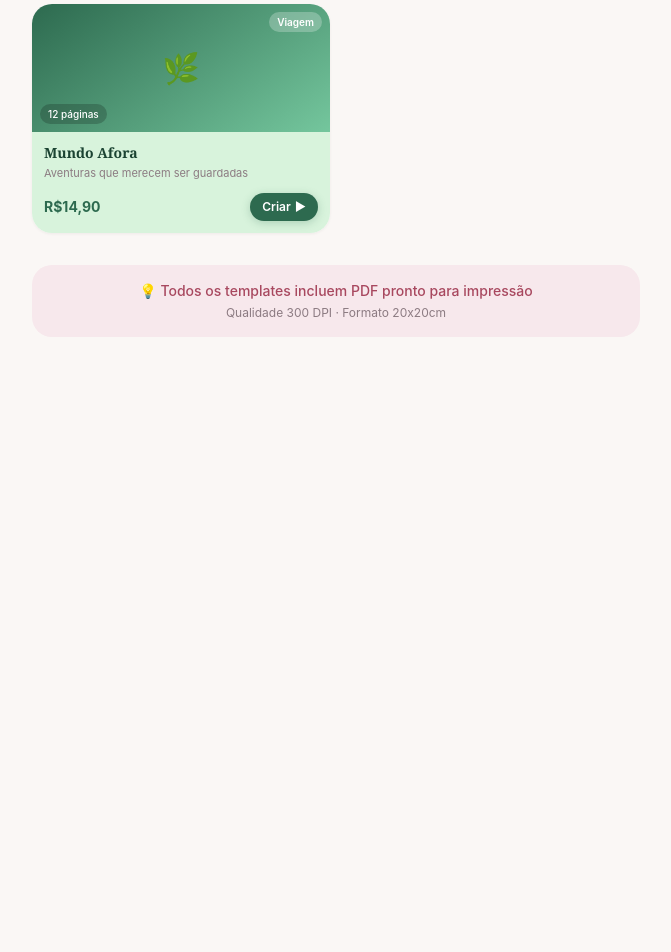
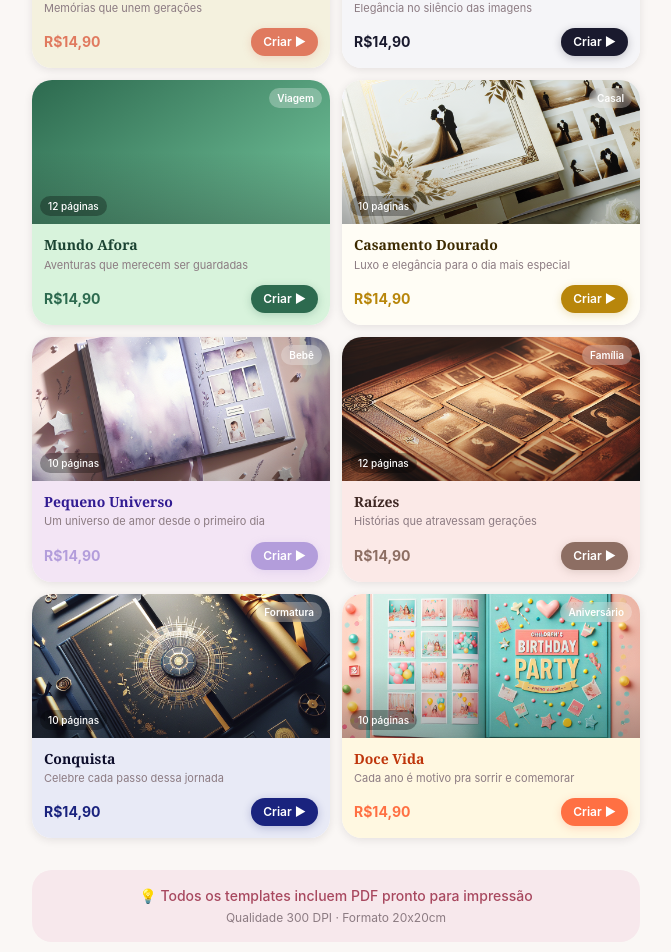
Before and after one commit to MewtoAI/momentu, a Next.js app: page /templates in a window 1280 px wide. Shown: the part 711-1663 px from the top of the page, without its empty margins (304-975 px from the left). Before the commit the page ends 1112 px from the top, so only its background shows below. Built offline with nearby package versions, Linux system fonts and the light colour scheme.

Commit message:
fix: galeria com 10 templates + thumbnails reais DALL-E + filtros formatura/aniversário

```diff
--- a/components/templates-gallery.tsx
+++ b/components/templates-gallery.tsx
@@ -2,8 +2,10 @@
 
 import { useState } from 'react'
 import Link from 'next/link'
+import Image from 'next/image'
 
 const TEMPLATES = [
+  // ── ORIGINAIS ──
   {
     slug: 'amor-infinito',
     name: 'Amor Infinito',
@@ -11,12 +13,12 @@ const TEMPLATES = [
     themeLabel: 'Casal',
     pages: 10,
     price: 'R$14,90',
-    icon: '❤️',
     gradientFrom: '#C9184A',
     gradientTo: '#FF758F',
     bgAccent: '#FFF0F3',
     textAccent: '#2D0914',
     description: 'Para eternizar sua história de amor',
+    thumbnail: null,
   },
   {
     slug: 'primeiro-sorriso',
@@ -25,12 +27,12 @@ const TEMPLATES = [
     themeLabel: 'Bebê',
     pages: 12,
     price: 'R$14,90',
-    icon: '🍼',
     gradientFrom: '#B5D8CC',
     gradientTo: '#F9C9D4',
     bgAccent: '#FEF9EF',
     textAccent: '#3A4A45',
     description: 'Do primeiro dia ao primeiro ano',
+    thumbnail: null,
   },
   {
     slug: 'nossa-familia',
@@ -39,12 +41,12 @@ const TEMPLATES = [
     themeLabel: 'Família',
     pages: 10,
     price: 'R$14,90',
-    icon: '🏡',
     gradientFrom: '#E07A5F',
     gradientTo: '#F2CC8F',
     bgAccent: '#F4F1DE',
     textAccent: '#3D405B',
     description: 'Memórias que unem gerações',
+    thumbnail: null,
   },
   {
     slug: 'instante',
@@ -53,12 +55,12 @@ const TEMPLATES = [
     themeLabel: 'Minimalista',
     pages: 8,
     price: 'R$14,90',
-    icon: '🖤',
     gradientFrom: '#1A1A2E',
     gradientTo: '#4A4A6E',
     bgAccent: '#F5F5F8',
     textAccent: '#1A1A2E',
     description: 'Elegância no silêncio das imagens',
+    thumbnail: null,
   },
   {
     slug: 'mundo-afora',
@@ -67,68 +69,151 @@ const TEMPLATES = [
     themeLabel: 'Viagem',
     pages: 12,
     price: 'R$14,90',
-    icon: '🌿',
     gradientFrom: '#2D6A4F',
     gradientTo: '#74C69D',
     bgAccent: '#D8F3DC',
     textAccent: '#1B4332',
     description: 'Aventuras que merecem ser guardadas',
+    thumbnail: null,
+  },
+  // ── NOVOS ──
+  {
+    slug: 'casamento-dourado',
+    name: 'Casamento Dourado',
+    theme: 'casal' as const,
+    themeLabel: 'Casal',
+    pages: 10,
+    price: 'R$14,90',
+    gradientFrom: '#B8860B',
+    gradientTo: '#F5DEB3',
+    bgAccent: '#FFFDF5',
+    textAccent: '#3D2B00',
+    description: 'Luxo e elegância para o dia mais especial',
+    thumbnail: '/templates/casamento-dourado/thumbnail.jpg',
+  },
+  {
+    slug: 'pequeno-universo',
+    name: 'Pequeno Universo',
+    theme: 'bebe' as const,
+    themeLabel: 'Bebê',
+    pages: 10,
+    price: 'R$14,90',
+    gradientFrom: '#B39DDB',
+    gradientTo: '#E1BEE7',
+    bgAccent: '#F3E5F5',
+    textAccent: '#311B92',
+    description: 'Um universo de amor desde o primeiro dia',
+    thumbnail: '/templates/pequeno-universo/thumbnail.jpg',
+  },
+  {
+    slug: 'raizes',
+    name: 'Raízes',
+    theme: 'familia' as const,
+    themeLabel: 'Família',
+    pages: 12,
+    price: 'R$14,90',
+    gradientFrom: '#8D6E63',
+    gradientTo: '#D7CCC8',
+    bgAccent: '#FBE9E7',
+    textAccent: '#3E2723',
+    description: 'Histórias que atravessam gerações',
+    thumbnail: '/templates/raizes/thumbnail.jpg',
+  },
+  {
+    slug: 'conquista',
+    name: 'Conquista',
+    theme: 'formatura' as const,
+    themeLabel: 'Formatura',
+    pages: 10,
+    price: 'R$14,90',
+    gradientFrom: '#1A237E',
+    gradientTo: '#C9A84C',
+    bgAccent: '#E8EAF6',
+    textAccent: '#0D0D2B',
+    description: 'Celebre cada passo dessa jornada',
+    thumbnail: '/templates/conquista/thumbnail.jpg',
+  },
+  {
+    slug: 'doce-vida',
+    name: 'Doce Vida',
+    theme: 'aniversario' as const,
+    themeLabel: 'Aniversário',
+    pages: 10,
+    price: 'R$14,90',
+    gradientFrom: '#FF7043',
+    gradientTo: '#FFD54F',
+    bgAccent: '#FFF8E1',
+    textAccent: '#BF360C',
+    description: 'Cada ano é motivo pra sorrir e comemorar',
+    thumbnail: '/templates/doce-vida/thumbnail.jpg',
   },
 ]
 
-type ThemeFilter = 'todos' | 'casal' | 'bebe' | 'familia' | 'minimalista' | 'viagem'
+type ThemeFilter = 'todos' | 'casal' | 'bebe' | 'familia' | 'minimalista' | 'viagem' | 'formatura' | 'aniversario'
 
 const FILTERS: { value: ThemeFilter; label: string }[] = [
   { value: 'todos', label: 'Todos' },
   { value: 'casal', label: 'Casal' },
   { value: 'bebe', label: 'Bebê' },
   { value: 'familia', label: 'Família' },
+  { value: 'formatura', label: 'Formatura' },
+  { value: 'aniversario', label: 'Aniversário' },
   { value: 'minimalista', label: 'Minimalista' },
   { value: 'viagem', label: 'Viagem' },
 ]
 
-interface TemplateCardProps {
+interface TemplateItem {
   slug: string
   name: string
+  theme: ThemeFilter
   themeLabel: string
   pages: number
   price: string
-  icon: string
   gradientFrom: string
   gradientTo: string
   bgAccent: string
   textAccent: string
   description: string
+  thumbnail: string | null
 }
 
-function TemplateCard({
-  slug, name, themeLabel, pages, price, icon,
-  gradientFrom, gradientTo, bgAccent, textAccent, description,
-}: TemplateCardProps) {
+function TemplateCard({ slug, name, themeLabel, pages, price, gradientFrom, gradientTo, bgAccent, textAccent, description, thumbnail }: TemplateItem) {
   return (
     <div
       className="flex flex-col rounded-[20px] overflow-hidden bg-white transition-all duration-200 hover:-translate-y-1"
-      style={{ boxShadow: '0 1px 3px rgba(44,33,37,0.06)' }}
+      style={{ boxShadow: '0 2px 8px rgba(44,33,37,0.10)' }}
     >
+      {/* Thumb — foto real ou gradiente */}
       <div
-        className="relative h-32 flex flex-col items-center justify-center gap-1"
-        style={{ background: `linear-gradient(145deg, ${gradientFrom} 0%, ${gradientTo} 100%)` }}
+        className="relative h-36 flex flex-col items-center justify-center overflow-hidden"
+        style={!thumbnail ? { background: `linear-gradient(145deg, ${gradientFrom} 0%, ${gradientTo} 100%)` } : {}}
       >
-        <span className="text-3xl">{icon}</span>
+        {thumbnail && (
+          <Image
+            src={thumbnail}
+            alt={name}
+            fill
+            className="object-cover"
+            sizes="(max-width: 768px) 50vw, 200px"
+          />
+        )}
+        {/* overlay escuro sutil para legibilidade dos badges */}
+        <div className="absolute inset-0" style={{ background: 'linear-gradient(to bottom, transparent 50%, rgba(0,0,0,0.25) 100%)' }} />
         <span
-          className="absolute top-2 right-2 text-[10px] font-semibold px-2 py-0.5 rounded-full"
-          style={{ backgroundColor: 'rgba(255,255,255,0.25)', color: '#FFFFFF', backdropFilter: 'blur(4px)' }}
+          className="absolute top-2 right-2 text-[10px] font-semibold px-2 py-0.5 rounded-full z-10"
+          style={{ backgroundColor: 'rgba(255,255,255,0.28)', color: '#FFFFFF', backdropFilter: 'blur(4px)' }}
         >
           {themeLabel}
         </span>
         <span
-          className="absolute bottom-2 left-2 text-[10px] font-medium px-2 py-0.5 rounded-full"
-          style={{ backgroundColor: 'rgba(0,0,0,0.20)', color: '#FFFFFF' }}
+          className="absolute bottom-2 left-2 text-[10px] font-medium px-2 py-0.5 rounded-full z-10"
+          style={{ backgroundColor: 'rgba(0,0,0,0.30)', color: '#FFFFFF' }}
         >
           {pages} páginas
         </span>
       </div>
 
+      {/* Info */}
       <div className="flex flex-col flex-1 p-3" style={{ backgroundColor: bgAccent }}>
         <p
           className="font-bold text-sm leading-tight"
@@ -146,7 +231,7 @@ function TemplateCard({
             className="flex items-center gap-1 text-xs font-semibold px-3 py-1.5 rounded-full text-white transition-all duration-150 active:scale-95"
             style={{ backgroundColor: gradientFrom, boxShadow: `0 2px 8px ${gradientFrom}40` }}
           >
-            Criar <span>▶</span>
+            Criar ▶
           </Link>
         </div>
       </div>
@@ -166,45 +251,29 @@ export default function TemplatesGallery() {
       {/* HEADER */}
       <header
         className="sticky top-0 z-50"
-        style={{
-          backgroundColor: 'rgba(250, 247, 245, 0.92)',
-          backdropFilter: 'blur(12px)',
-          borderBottom: '1px solid #EDE8E6',
-        }}
+        style={{ backgroundColor: 'rgba(250,247,245,0.92)', backdropFilter: 'blur(12px)', borderBottom: '1px solid #EDE8E6' }}
       >
         <div className="max-w-screen-sm mx-auto px-4 h-14 flex items-center justify-between">
-          <Link
-            href="/"
-            className="text-xl font-bold"
-            style={{ color: '#C9607A', fontFamily: 'Playfair Display, Georgia, serif' }}
-          >
+          <Link href="/" className="text-xl font-bold" style={{ color: '#C9607A', fontFamily: 'Playfair Display, Georgia, serif' }}>
             momentu
           </Link>
-          <Link
-            href="/"
-            className="text-sm font-medium px-4 py-1.5 rounded-full transition-all duration-150"
-            style={{ color: '#C9607A', border: '1.5px solid #C9607A' }}
-          >
+          <Link href="/" className="text-sm font-medium px-4 py-1.5 rounded-full" style={{ color: '#C9607A', border: '1.5px solid #C9607A' }}>
             ← Voltar
           </Link>
         </div>
       </header>
 
-      {/* CONTENT */}
       <main className="max-w-screen-sm mx-auto px-4 pt-8 pb-16">
         <div className="mb-6">
-          <h1
-            className="text-[1.75rem] font-bold leading-tight"
-            style={{ fontFamily: 'Playfair Display, Georgia, serif', color: '#2C2125' }}
-          >
+          <h1 className="text-[1.75rem] font-bold leading-tight" style={{ fontFamily: 'Playfair Display, Georgia, serif', color: '#2C2125' }}>
             Escolha seu Template
           </h1>
           <p className="text-sm mt-1.5" style={{ color: '#8C7B82' }}>
-            5 temas exclusivos a partir de R$14,90
+            {TEMPLATES.length} templates exclusivos · a partir de R$14,90
           </p>
         </div>
 
-        {/* FILTER CHIPS */}
+        {/* FILTERS */}
         <div className="flex gap-2 flex-wrap mb-6">
           {FILTERS.map(f => {
             const isActive = activeFilter === f.value
@@ -225,28 +294,23 @@ export default function TemplatesGallery() {
           })}
         </div>
 
-        {/* TEMPLATE GRID */}
-        {filtered.length === 0 ? (
+        {/* GRID */}
+        <div className="grid grid-cols-2 gap-3">
+          {filtered.map(t => <TemplateCard key={t.slug} {...t} />)}
+        </div>
+
+        {filtered.length === 0 && (
           <div className="text-center py-16" style={{ color: '#8C7B82' }}>
             <p className="text-4xl mb-3">🔍</p>
             <p className="font-medium">Nenhum template encontrado</p>
           </div>
-        ) : (
-          <div className="grid grid-cols-2 gap-3">
-            {filtered.map(t => (
-              <TemplateCard key={t.slug} {...t} />
-            ))}
-          </div>
         )}
 
-        {/* Bottom note */}
         <div className="mt-8 p-4 rounded-[20px] text-center" style={{ backgroundColor: '#F7E8EC' }}>
           <p className="text-sm font-medium" style={{ color: '#A8485F' }}>
             💡 Todos os templates incluem PDF pronto para impressão
           </p>
-          <p className="text-xs mt-1" style={{ color: '#8C7B82' }}>
-            Qualidade 300 DPI · Formato 20x20cm
-          </p>
+          <p className="text-xs mt-1" style={{ color: '#8C7B82' }}>Qualidade 300 DPI · Formato 20x20cm</p>
         </div>
       </main>
     </div>
```
